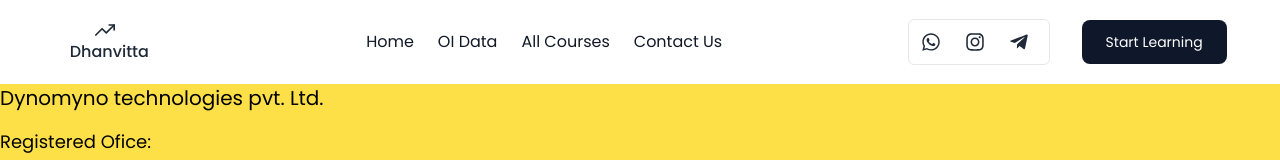
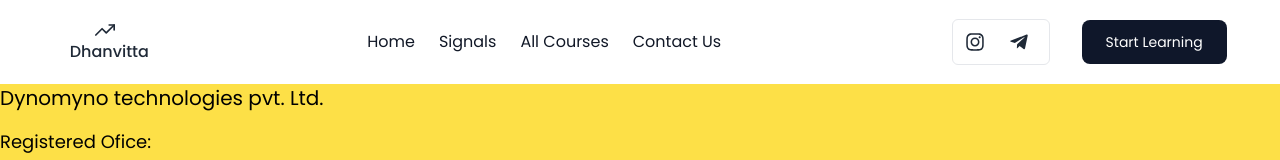
Before and after one commit to dhanvitta/Dhanvitta, a Next.js app: page /contact in a window 1280 px wide. Shown: the top 160 px of the page. Built offline with nearby package versions, Linux system fonts and the light colour scheme.

Commit message:
UI Changes

```diff
--- a/src/app/Components/Header.js
+++ b/src/app/Components/Header.js
@@ -16,7 +16,7 @@
                     <div className='w-1/4 '><Link className='w-full' href='/'><div className='flex items-center flex-col w-28 rounded text-md font-medium p-2 text-gray-800 '> <FiTrendingUp className='text-xl mr-2 ' /> Dhanvitta</div></Link></div>
                     <div className='flex flex-row items-center font-normal justify-center mt-4 xs:mt-6 sm:mt-0 md:mt-0 lg:mt-0 text-md text-gray-900 w-full '>
                         <Link href='/'><p className='hover:text-gray-900 hover:underline hover:underline-offset-8 hover:decoration-wavy mr-6 cursor-pointer'>Home</p></Link>
-                        <Link href='/oi-data'><p className='hover:text-gray-800 hover:underline hover:underline-offset-8 hover:decoration-wavy mr-6 cursor-pointer'>OI Data</p></Link>
+                        <Link href='/oi-data'><p className='hover:text-gray-800 hover:underline hover:underline-offset-8 hover:decoration-wavy mr-6 cursor-pointer'>Signals</p></Link>
                         <Link href='https://courses.dhanvitta.com/#/allcourses'><p className='hover:text-gray-800 hover:underline hover:underline-offset-8 hover:decoration-wavy mr-6 cursor-pointer'>All Courses</p></Link>
                         {/* <Link href='/blogs'> <p className='hover:text-gray-900 hover:underline hover:underline-offset-8 hover:decoration-wavy mr-6 cursor-pointer'>Blogs</p></Link> */}
                         {/* <Link href='/news'> <p className='hover:text-gray-900 hover:underline hover:underline-offset-8 hover:decoration-wavy mr-6 cursor-pointer'>News</p></Link> */}
@@ -25,7 +25,7 @@
                     </div>
                     <div className='w-1/2 flex items-center justify-end gap-8 '>
                         <div className='flex flex-row gap-4 border p-3 rounded-md'>
-                            <Link className='w-full' href='https://wa.me/message/W6RF5NYTD3GWH1'><FaWhatsapp className='text-xl mr-2 text-gray-800 cursor-pointer hover:text-green-600' /></Link>
+                            {/* <Link className='w-full' href='https://wa.me/message/W6RF5NYTD3GWH1'><FaWhatsapp className='text-xl mr-2 text-gray-800 cursor-pointer hover:text-green-600' /></Link> */}
                             <Link className='w-full' href='https://www.instagram.com/dhanvitta/'><FaInstagram className='text-xl mr-2 text-gray-800 cursor-pointer hover:text-pink-500' /></Link>
                             <Link className='w-full' href='https://t.me/dhanvitta'> <FaTelegramPlane className='text-xl mr-2 text-gray-800 cursor-pointer hover:text-sky-500' /></Link>
                         </div>
@@ -46,7 +46,7 @@
                         <React.Fragment >
                             <div className='flex flex-col items-start justify-start text-sm text-slate-900 w-full  py-6 h-screen'>
                                 <Link className='w-full' href='/'><p className='hover:text-gray-900  w-full  py-7 text-lg border-b cursor-pointer'>Home</p></Link>
-                                <Link className='w-full' href='/oi-data'><p className='hover:text-gray-900  w-full  py-7 text-lg border-b cursor-pointer'>OI Data</p></Link>
+                                <Link className='w-full' href='/oi-data'><p className='hover:text-gray-900  w-full  py-7 text-lg border-b cursor-pointer'>Signals</p></Link>
                                 <Link className='w-full' href='https://courses.dhanvitta.com/#/allcourses'><p className='hover:text-gray-900  w-full  py-7 text-lg border-b cursor-pointer'>All Courses</p></Link>
 
                                 {/* <Link className='w-full' href='/news'> <p className='hover:text-gray-900   w-full py-7 text-lg border-b cursor-pointer'>News</p></Link> */}
@@ -56,7 +56,7 @@
 
                                 <div className='w-full flex items-center flex-col justify-start py-6 gap-6 '>
                                     <div className='w-full flex flex-row items-center justify-center gap-4 border p-3 rounded-md'>
-                                        <Link className='w-full' href='https://wa.me/message/W6RF5NYTD3GWH1'><FaWhatsapp className='text-xl mr-2 text-gray-800 cursor-pointer hover:text-green-600' /></Link>
+                                        {/* <Link className='w-full' href='https://wa.me/message/W6RF5NYTD3GWH1'><FaWhatsapp className='text-xl mr-2 text-gray-800 cursor-pointer hover:text-green-600' /></Link> */}
                                         <Link className='w-full' href='https://www.instagram.com/dhanvitta/'><FaInstagram className='text-xl mr-2 text-gray-800 cursor-pointer hover:text-pink-500' /></Link>
                                         <Link className='w-full' href='https://t.me/dhanvitta'> <FaTelegramPlane className='text-xl mr-2 text-gray-800 cursor-pointer hover:text-sky-500' /></Link>
                                     </div>
--- a/src/app/Components/Stocks/StockChart.js
+++ b/src/app/Components/Stocks/StockChart.js
@@ -45,7 +45,6 @@
 };
 
 const OpenInterestChart = ({ data }) => {
-
     const CustomTooltip = ({ active, payload, label }) => {
         if (active && payload && payload.length) {
             return (
```
